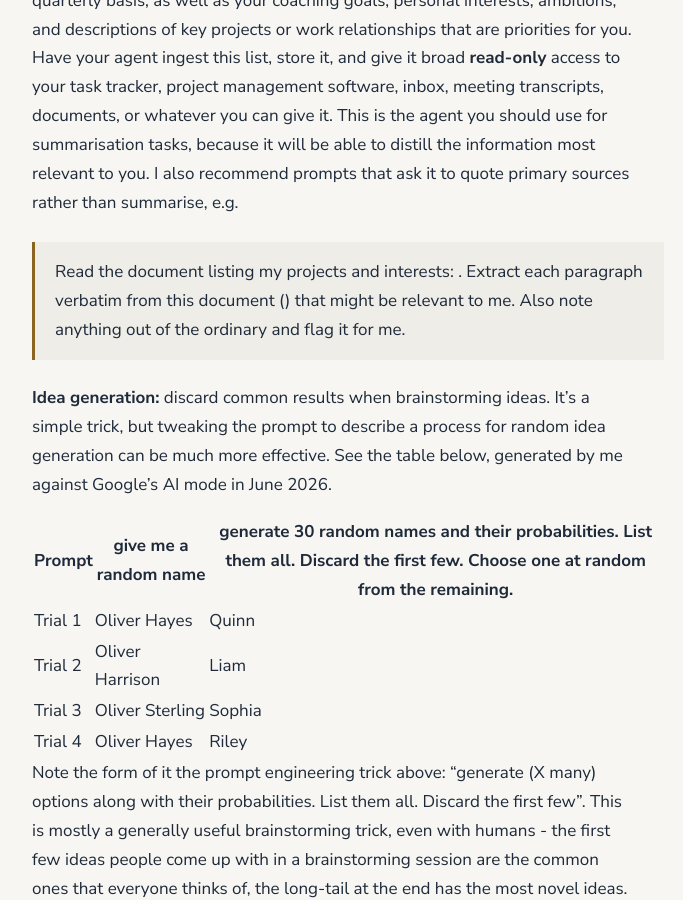
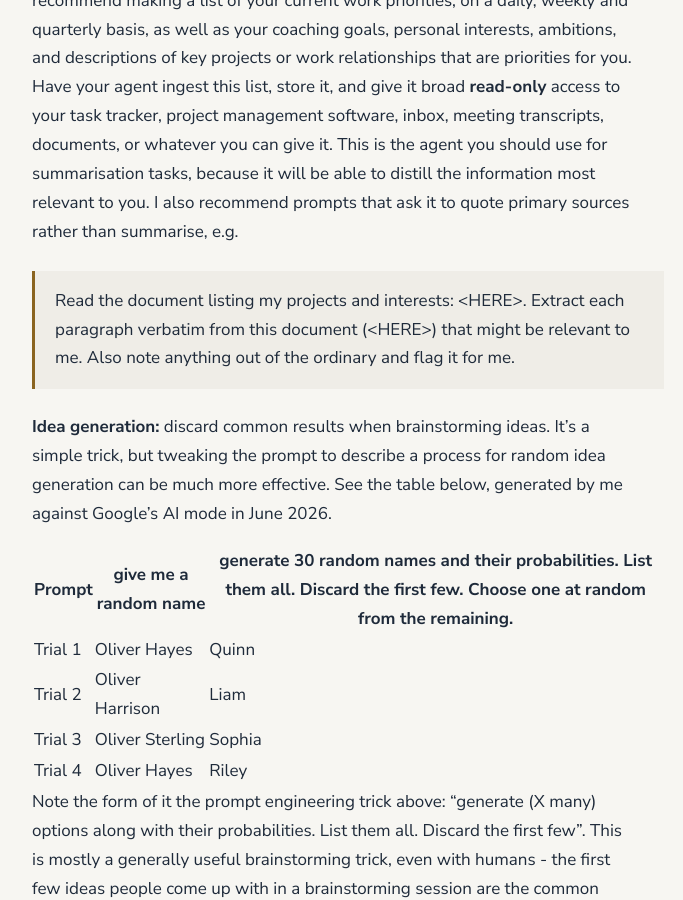
Before and after one commit to alexf101/flying-train, a Jekyll site: the page built from _chapters/01-familiarity.md, in a window 1280 px wide and 900 px high, scrolled down 15570 px. Shown: the whole window, without its empty margins (292-975 px from the left). Built offline with Jekyll 4.4.1, drawn with Linux system fonts in a browser that asks for light colours; some of the changed text lies outside the part shown.

Commit message:
Show prompt placeholders in chapter 1
<PROJECT> and <HERE> were parsed as HTML tags and vanished from the page.

Co-Authored-By: Claude Opus 5.5 <noreply@anthropic.com>

```diff
--- a/_chapters/01-familiarity.md
+++ b/_chapters/01-familiarity.md
@@ -218,8 +218,8 @@ We’ll cover **writing**, **summarisation** and **idea generation** separately;
 
 However, it’s often the case at work that we spend a lot of time translating text for different audiences, and I do think AI can help with this functional, rather than entertaining task. However, you must continue to sound authentic and like yourself, or you really will start rubbing people the wrong way. To strike this balance, I highly recommend having your agent interview you according to your own preferred template, dictating or writing complete responses in your own words:
 
-> 1. Interview me about the project status for <PROJECT> using this interview template: <HERE>.
-> 2. Format my answers for the desired audiences, using these result templates: <HERE>.
+> 1. Interview me about the project status for &lt;PROJECT&gt; using this interview template: &lt;HERE&gt;.
+> 2. Format my answers for the desired audiences, using these result templates: &lt;HERE&gt;.
 > 3. Keep my own precise wording and phrasing, only correcting typos or the most minimal adjustments to fit the format - do not change phrasing or tone, so that I authentically sound like myself.
 > 4. If my answers are not sufficient in some way for any of the result templates, re-interview me for each necessary change - do not adjust my answers or make them up.
 
@@ -231,7 +231,7 @@ You might also find some models are better at not changing your words than other
 
 **Summarisation:** personalise your instructions deeply to avoid generic results. People especially tend to get this wrong in summarisation tasks - “anonymously summarise this employee engagement survey”, or “summarise this meeting’s minutes”. Generic questions with no context get generic answers, and information is lost during a summarisation, so judgment exercised on what matters to you is critical. When a human colleague summarises information for you, they have a sense of what interests you and what you need to know, and they extract that from the primary source - generally speaking, you can’t simply take 1000 words and turn them into 100 without making decisions on what content to keep and reject. I highly recommend making a list of your current work priorities, on a daily, weekly and quarterly basis, as well as your coaching goals, personal interests, ambitions, and descriptions of key projects or work relationships that are priorities for you. Have your agent ingest this list, store it, and give it broad **read-only** access to your task tracker, project management software, inbox, meeting transcripts, documents, or whatever you can give it. This is the agent you should use for summarisation tasks, because it will be able to distill the information most relevant to you. I also recommend prompts that ask it to quote primary sources rather than summarise, e.g.
 
-> Read the document listing my projects and interests: <HERE>. Extract each paragraph verbatim from this document (<HERE>) that might be relevant to me. Also note anything out of the ordinary and flag it for me.
+> Read the document listing my projects and interests: &lt;HERE&gt;. Extract each paragraph verbatim from this document (&lt;HERE&gt;) that might be relevant to me. Also note anything out of the ordinary and flag it for me.
 
 **Idea generation:** discard common results when brainstorming ideas. It’s a simple trick, but tweaking the prompt to describe a process for random idea generation can be much more effective. See the table below, generated by me against Google’s AI mode in June 2026.
 
```
